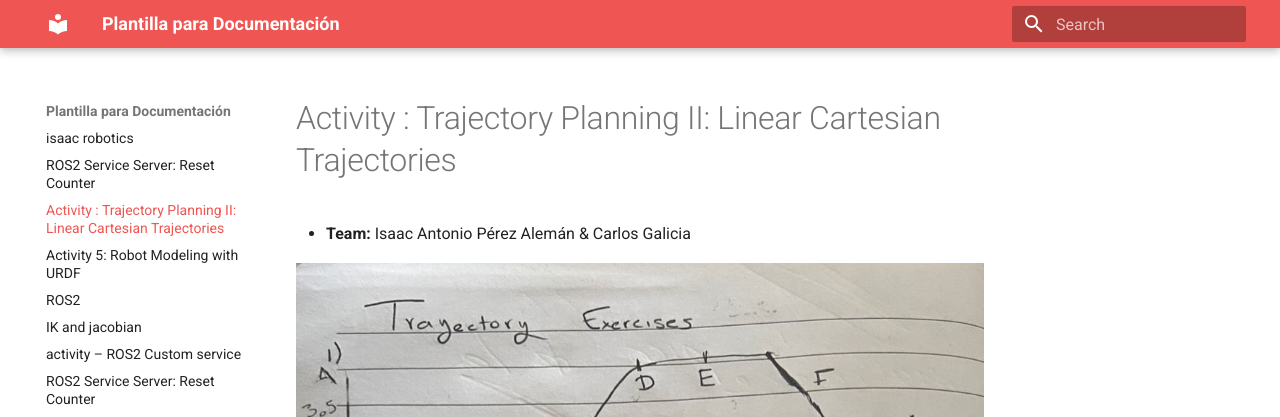
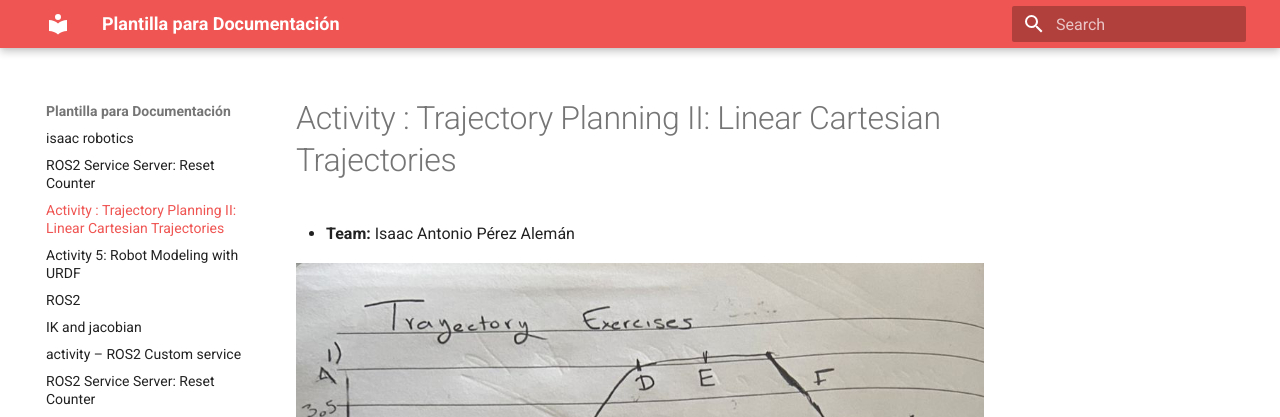
Before and after one commit to Isaacan123/Robotica, an MkDocs documentation site: the page built from docs/Trayectory excercises.md, in a window 1280 px wide and 900 px high. Shown: the top 417 px of the window. Built offline with MkDocs 1.6.1 and Material for MkDocs 9.7.7, drawn with Linux system fonts in a browser that asks for light colours.

Commit message:
Update team information in trajectory exercises document

```diff
--- a/docs/Trayectory excercises.md
+++ b/docs/Trayectory excercises.md
@@ -1,5 +1,5 @@
 # Activity : Trajectory Planning II: Linear Cartesian Trajectories
-- **Team:** Isaac Antonio Pérez Alemán & Carlos Galicia
+- **Team:** Isaac Antonio Pérez Alemán
 
 
 ![Diagrama del sistema](recursos/imgs/e1.jpeg)
```
